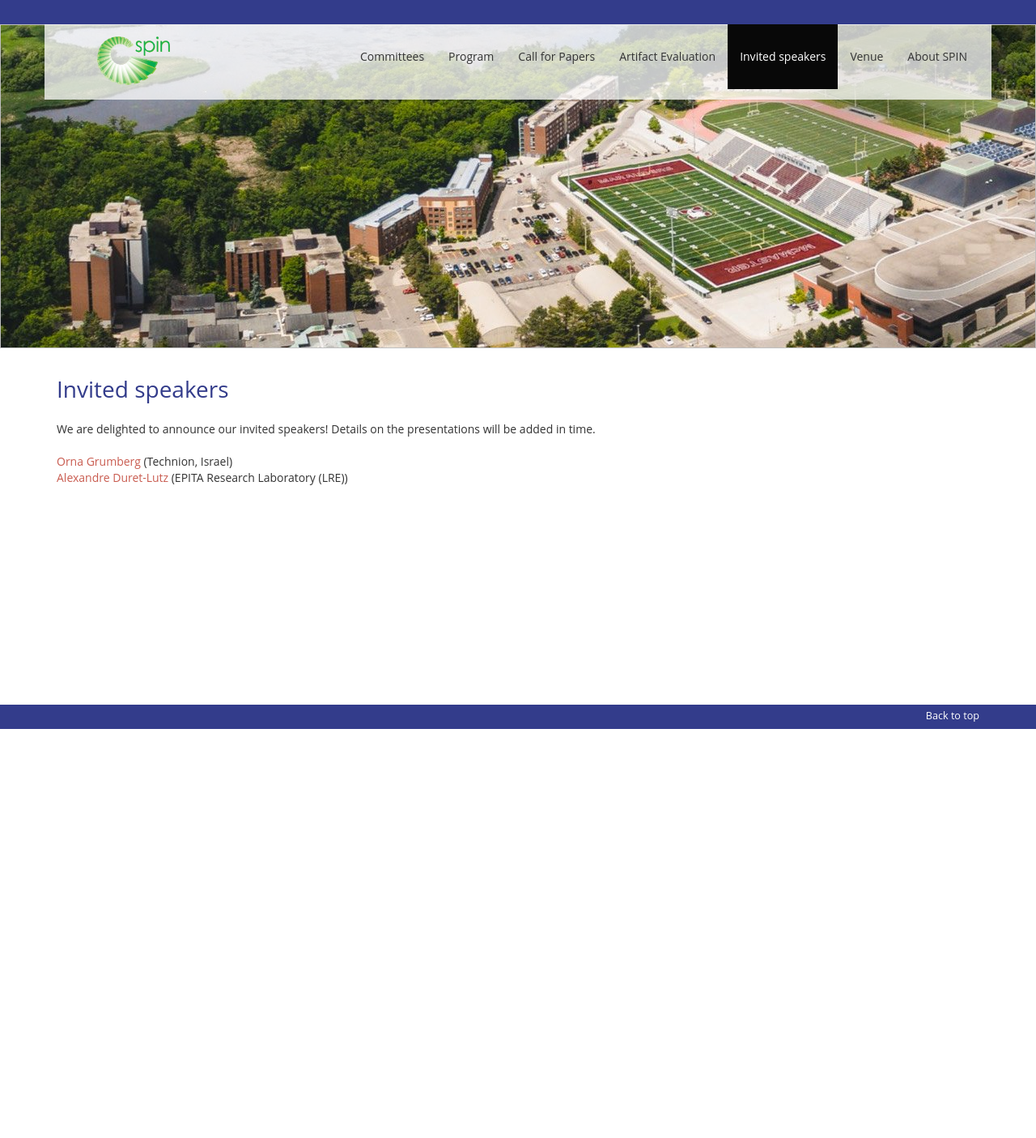
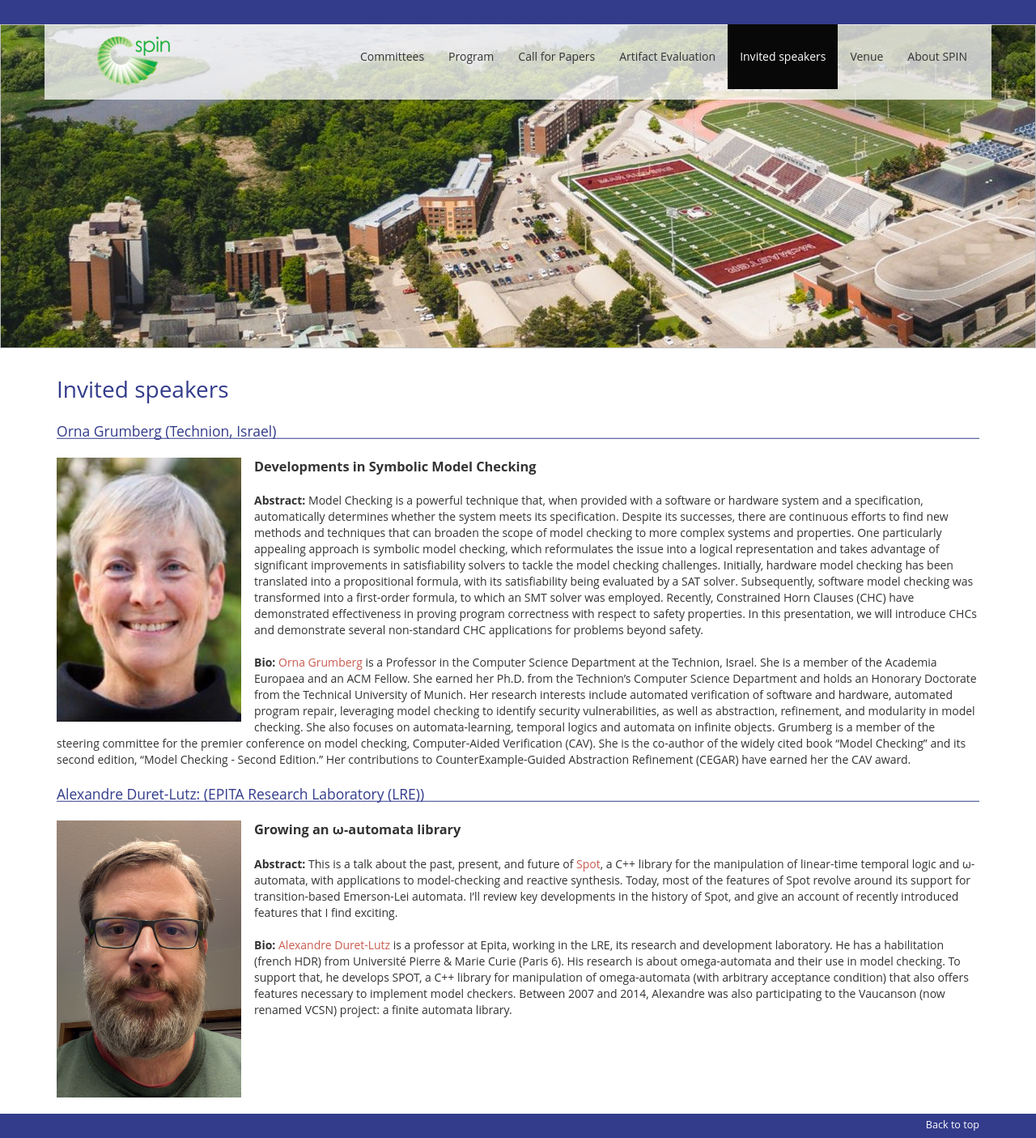
Before and after one commit to SPIN-web/SPIN2026, a Jekyll site: the page built from _pages/speakers.md, in a window 1280 px wide. Shown: the whole page at 81% size. Built offline with Jekyll 4.4.1, drawn with Linux system fonts in a browser that asks for light colours; nearby versions of some CDN libraries; our own code applies the rules of GitHub Pages for plain Markdown files; before the commit the page ends 900 px from its top, so only the background shows below that.

Commit message:
add details on invited speakers

```diff
--- a/_pages/speakers.md
+++ b/_pages/speakers.md
@@ -6,8 +6,35 @@ order: 4
 
 # Invited speakers
 
-We are delighted to announce our invited speakers!
-Details on the presentations will be added in time.
+## Orna Grumberg (Technion, Israel)
 
-[Orna Grumberg](https://orna.cswp.cs.technion.ac.il/) (Technion, Israel)
-[Alexandre Duret-Lutz](https://www.lrde.epita.fr/~adl/) (EPITA Research Laboratory (LRE))
+![Orna Grumberg](assets/images/orna.jpg){:width="20%" style="float: left; margin-right: 12pt"}
+
+### Developments in Symbolic Model Checking
+
+**Abstract:** Model Checking is a powerful technique that, when provided with a software or hardware system and a specification, automatically determines whether the system meets its specification. Despite its successes, there are continuous efforts to find new methods and techniques that can broaden the scope of model checking to more complex systems and properties. One particularly appealing approach is symbolic model checking, which reformulates the issue into a logical representation and takes advantage of significant improvements in satisfiability solvers to tackle the model checking challenges.
+Initially, hardware model checking has been translated into a propositional formula, with its satisfiability being evaluated by a SAT solver. Subsequently, software model checking was transformed into a first-order formula, to which an SMT solver was employed. Recently, Constrained Horn Clauses (CHC) have demonstrated effectiveness in proving program correctness with respect to safety properties.
+In this presentation, we will introduce CHCs and demonstrate several non-standard CHC applications for problems beyond safety.
+
+**Bio:** [Orna Grumberg](https://orna.cswp.cs.technion.ac.il/) is a Professor in the Computer Science Department at the Technion, Israel. She is a member of the Academia Europaea and an ACM Fellow. She earned her Ph.D. from the Technion's Computer Science Department and holds an Honorary Doctorate from the Technical University of Munich.
+Her research interests include automated verification of software and hardware, automated program repair, leveraging model checking to identify security vulnerabilities, as well as abstraction, refinement, and modularity in model checking. She also focuses on automata-learning, temporal logics and automata on infinite objects.
+Grumberg is a member of the steering committee for the premier conference on model checking, Computer-Aided Verification (CAV). She is the co-author of the widely cited book “Model Checking” and its second edition, “Model Checking - Second Edition.” Her contributions to CounterExample-Guided Abstraction Refinement (CEGAR) have earned her the CAV award.
+
+## Alexandre Duret-Lutz: (EPITA Research Laboratory (LRE))
+
+![Alexandre Duret-Lutz](assets/images/alexandre.jpg){:width="20%" style="float: left; margin-right: 12pt"}
+
+### Growing an ω-automata library
+
+**Abstract:** This is a talk about the past, present, and future of
+[Spot](https://spot.lre.epita.fr/), a C++ library for the manipulation
+of linear-time temporal logic and ω-automata, with applications to
+model-checking and reactive synthesis.  Today, most of the features of
+Spot revolve around its support for transition-based Emerson-Lei
+automata.  I'll review key developments in the history of Spot, and give
+an account of recently introduced features that I find exciting.
+
+**Bio:** [Alexandre Duret-Lutz](https://www.lrde.epita.fr/~adl/) is a professor at Epita, working in the LRE, its research and development laboratory.
+He has a habilitation (french HDR) from Université Pierre & Marie Curie (Paris 6).
+His research is about omega-automata and their use in model checking. To support that, he develops SPOT, a C++ library for manipulation of omega-automata (with arbitrary acceptance condition) that also offers features necessary to implement model checkers.
+Between 2007 and 2014, Alexandre was also participating to the Vaucanson (now renamed VCSN) project: a finite automata library.
```
Also changed, not shown: _pages/index.md (+1 -0 lines), assets/images/alexandre.jpg.
